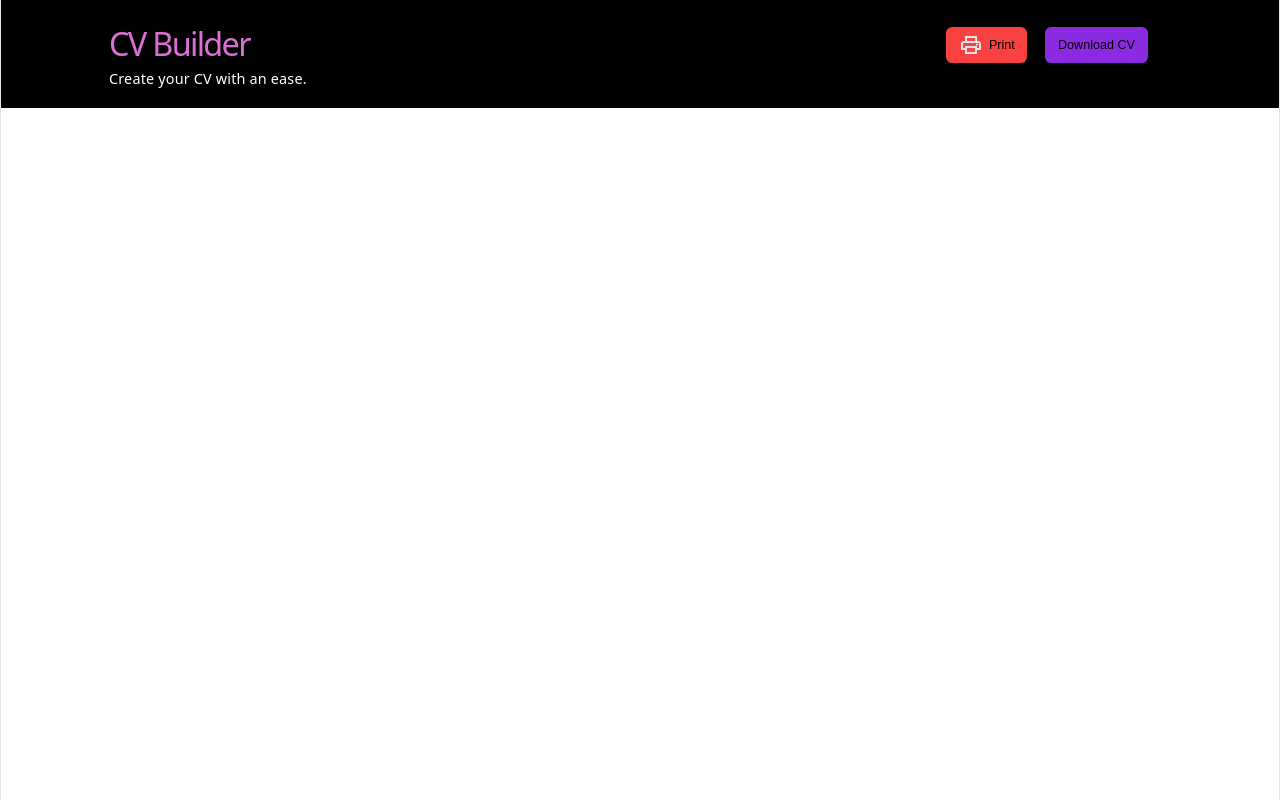
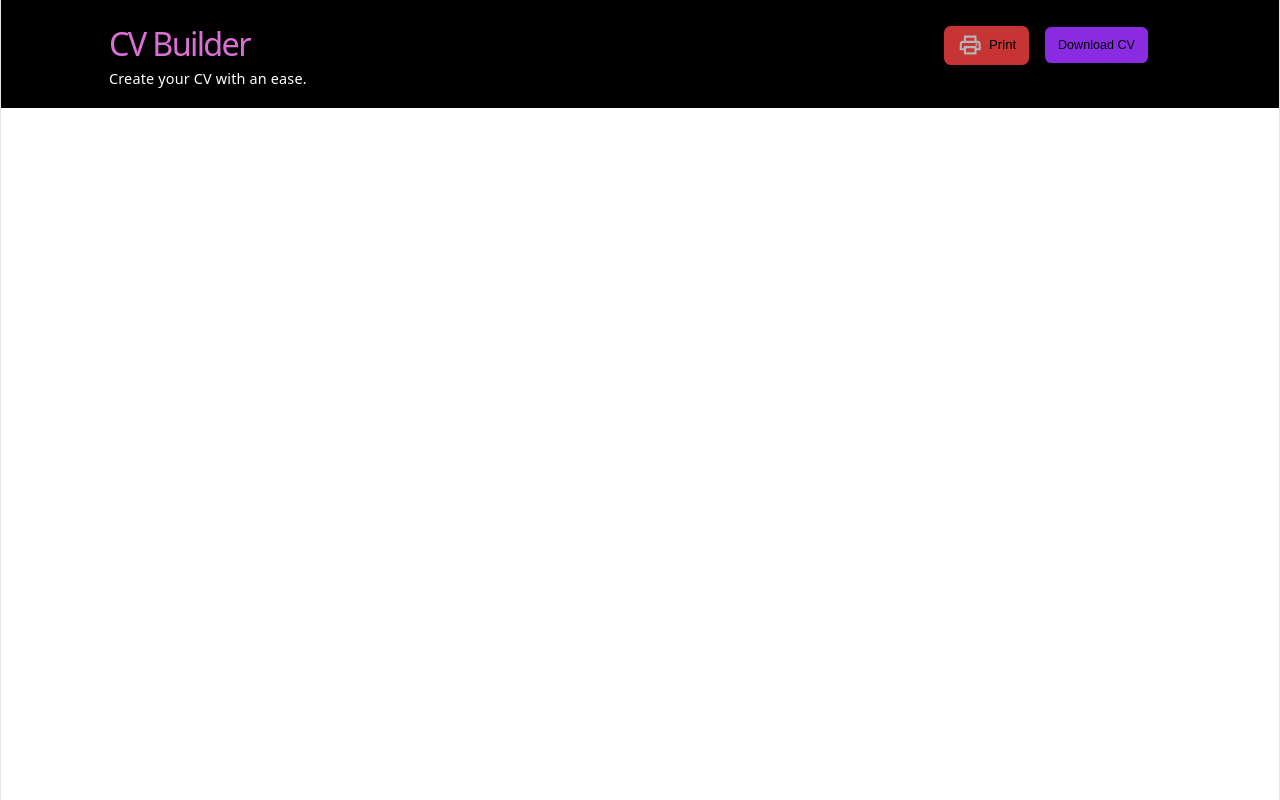
Before and after one commit to Mayank789947/cv-builder-app, a React (Vite) app: page / in a window 1280 px wide. In both pictures the pointer is over the button "Print". Built offline with nearby package versions, Linux system fonts and the light colour scheme.

Commit message:
Add transition to print and download button
add transition effect to make it more lively while hover over it

```diff
--- a/src/App.css
+++ b/src/App.css
@@ -44,10 +44,20 @@
   display: flex;
   align-items: center;
   gap: 0.5em;
+  transition: all 0.3s ease;
 }
 
 .download-btn {
   background-color: blueviolet;
+  transition: all 0.3s ease;
+}
+
+.print-btn:hover,
+.download-btn:hover {
+  cursor: pointer;
+  transform: scale(1.05);
+  opacity: 0.8;
+  box-shadow: 0 5px 15px rgba(0,0,0,0.2);
 }
 
 .main-content {
@@ -355,6 +365,8 @@ input:hover {
   cursor: pointer;
 }
 
+
+
 /* CV Print */
 
 @media print {
```
